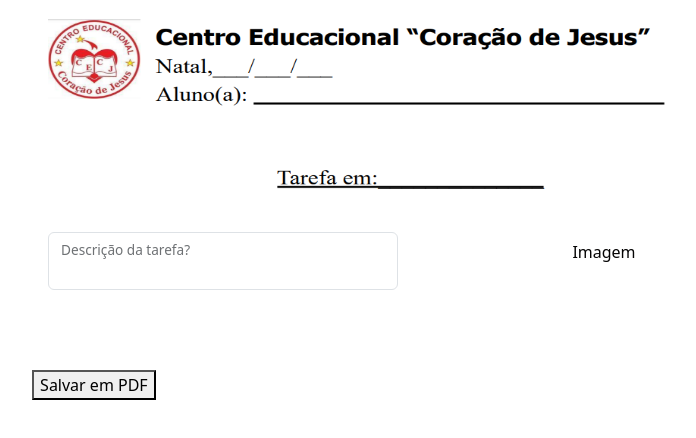
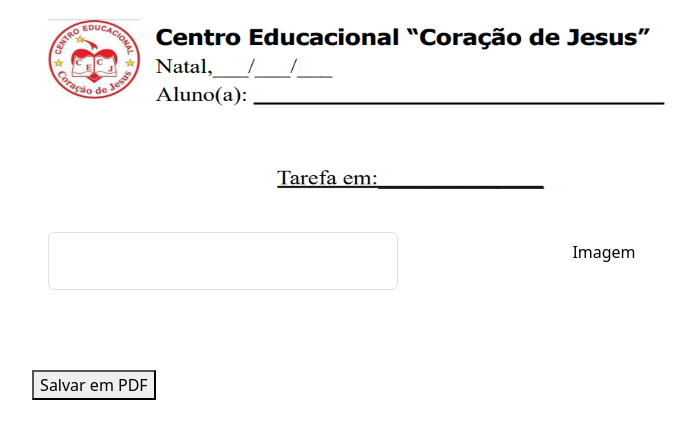
Before and after one commit to YagoGabriel123/Atividade---Cora-o-de-Jesus-, a plain HTML site: page index.html in a window 1280 px wide. Shown: the whole page, without its empty margins (211-907 px from the left). Drawn offline with nearby package versions, Linux system fonts and the light colour scheme.

Commit message:
Update index.html

```diff
--- a/index.html
+++ b/index.html
@@ -21,7 +21,7 @@
       <div class="form-grid">
         <div class="form-floating mb-3 form-field">
           <input type="text" class="form-control" id="nomeCliente">
-          <label for="floatingInput">Descrição da tarefa?</label>
+
         </div>
 
         <!-- Campos para carregar imagens -->
```
